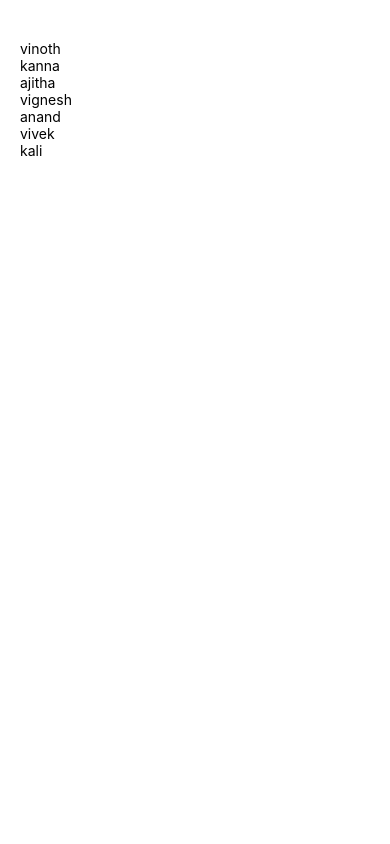
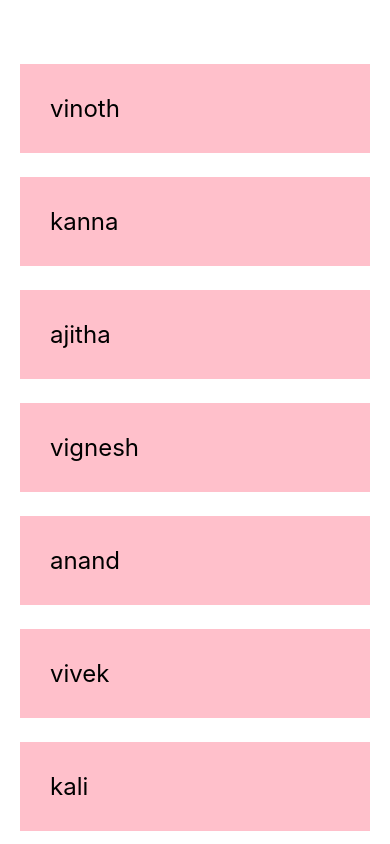
Before and after one commit to vinothsmart/reactnativetutorial, a React Native app: screen / in a window 390 px wide. Built offline with nearby package versions, Linux system fonts and the light colour scheme.

Commit message:
added styles for name

```diff
--- a/App.js
+++ b/App.js
@@ -52,8 +52,8 @@ export default function App() {
     <View style={styles.container}>
       { people.map((item) => {
         return(
-          <View>
-            <Text>{item.name}</Text>
+          <View key={item.key}>
+            <Text style={styles.item}>{item.name}</Text>
           </View>
         )
       })}
@@ -80,4 +80,10 @@ const styles = StyleSheet.create({
   //   margin: 10,
   //   width: 200,
   // }
+  item: {
+    marginTop: 24,
+    padding: 30,
+    backgroundColor: 'pink',
+    fontSize: 24
+  }
 });
```
